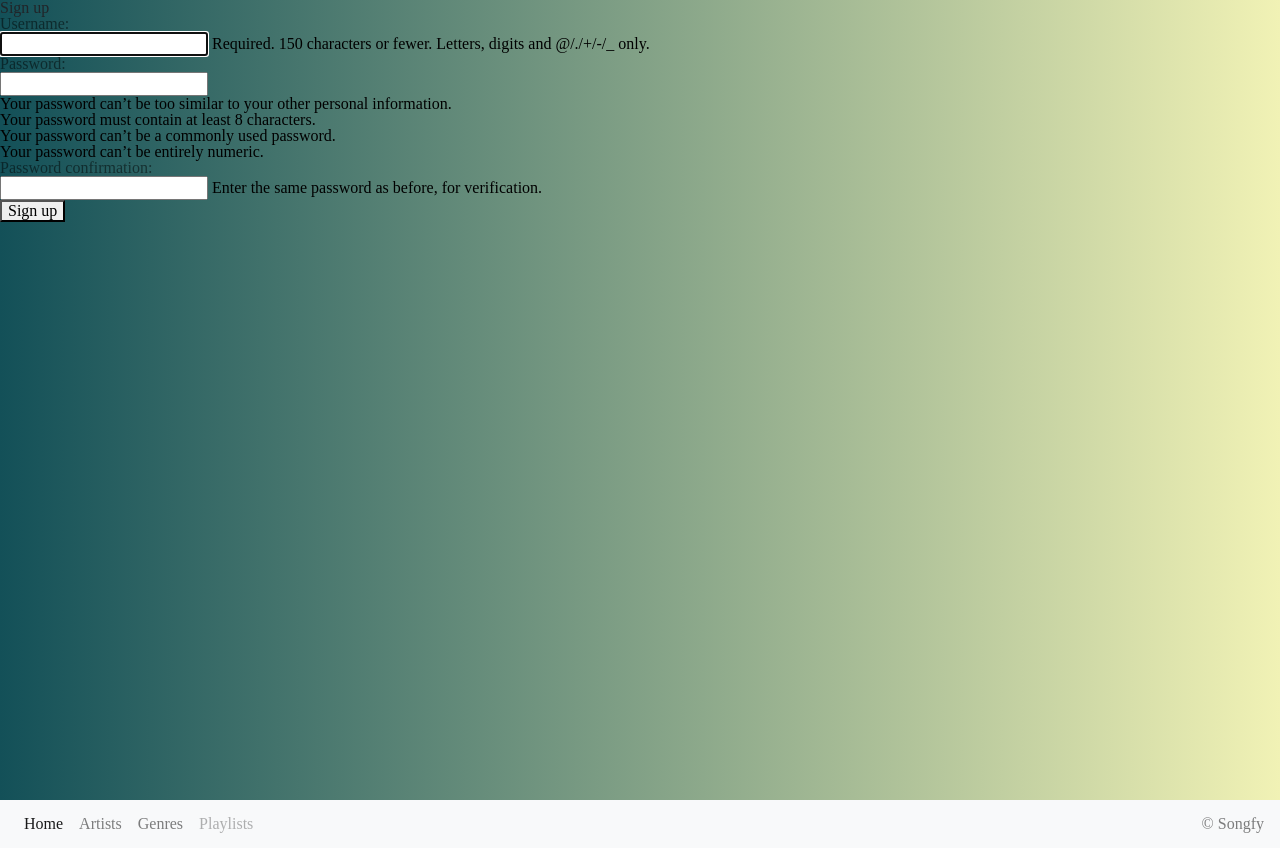
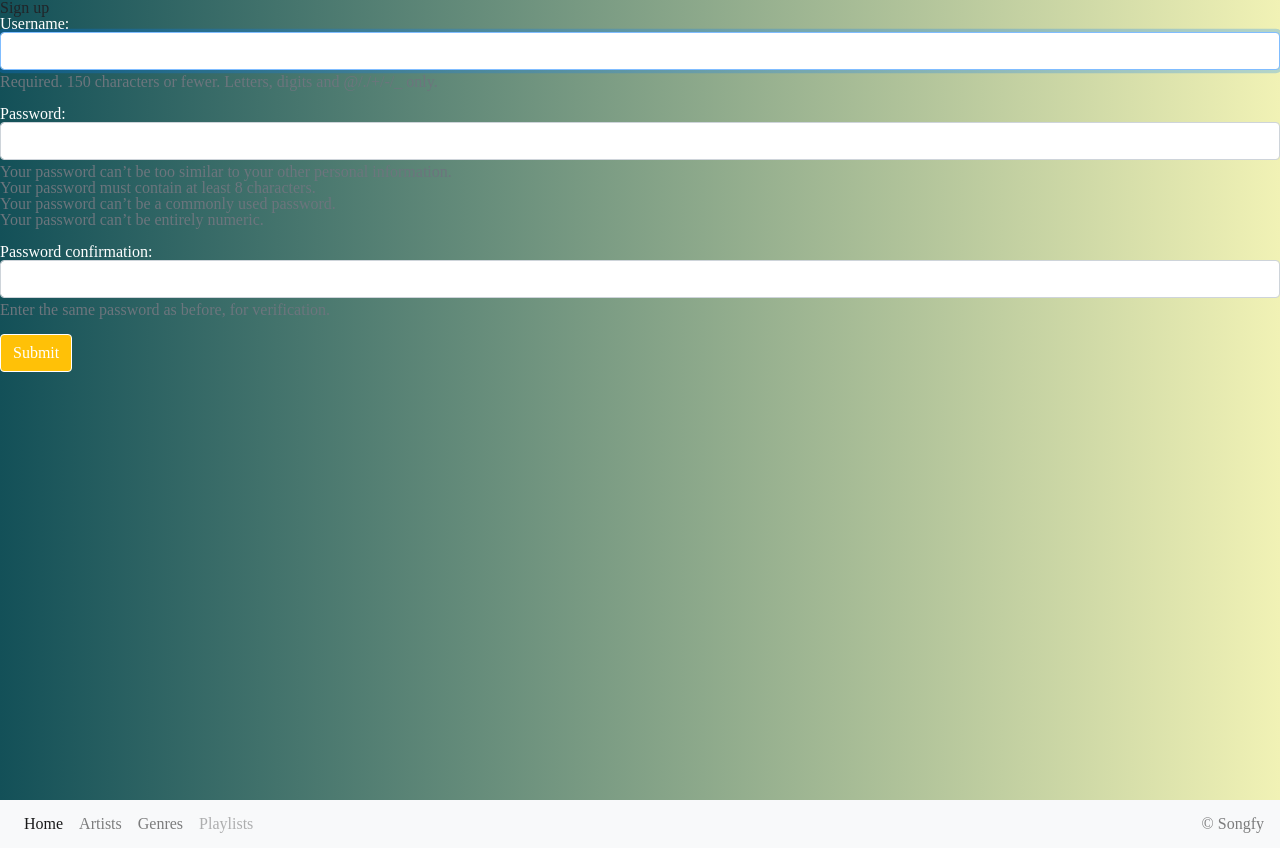
Before and after one commit to SiddharthShringi/Song-App, a Django app: page /signup in a window 1280 px wide. Shown: the part 64-912 px from the top of the page. Run offline with Django 3.2, Linux system fonts and the light colour scheme; some libraries are stand-ins or nearby versions.

Commit message:
apply widget tweaks to forms

```diff
--- a/songfy/static/css/songfy.css
+++ b/songfy/static/css/songfy.css
@@ -145,3 +145,7 @@ color: #4f626b;
 .loginout a, p {
   color: rgba(0,0,0,.5);
 }
+
+label {
+color: white;
+}
--- a/songfy/templates/songfy/add_edit_song.html
+++ b/songfy/templates/songfy/add_edit_song.html
@@ -3,10 +3,8 @@
 <div class="container">
 	<form method="post">
 		{% csrf_token %}
-		<div class="form-group">
-		{{ form.as_p }}
-		</div>
-		<input type="submit" value="Save">
+		{% include 'songfy/bs4_form.html' with form=form %}
+  		<button type="submit" class="btn bg-warning btn-primary">Submit</button>
 	</form>
 </div>
 {% endblock %}
--- a/songfy/templates/songfy/add_genre.html
+++ b/songfy/templates/songfy/add_genre.html
@@ -2,7 +2,7 @@
 {% block content %}
 <form method="post">
 	{% csrf_token %}
-	{{ form.as_p }}
-	<input type="submit" value="Add">
+	{% include 'songfy/bs4_form.html' with form=form %}
+  <button type="submit" class="btn bg-warning btn-primary">Submit</button>
 </form>
 {% endblock %}
--- a/songfy/templates/songfy/base.html
+++ b/songfy/templates/songfy/base.html
@@ -1,4 +1,5 @@
 {% load staticfiles %}
+{% load widget_tweaks %}
 <!DOCTYPE html>
 <html lang="en">
 <head>
--- a/songfy/templates/songfy/home.html
+++ b/songfy/templates/songfy/home.html
@@ -15,8 +15,8 @@
              </tr>
              {% endfor %}
         </table>
-        <button type="button" class="btn  bg-warning btn-primary">
-            <a href="{% url 'songfy:add_song' %}">Add New</a>
-        </button>
+        <a href="{% url 'songfy:add_song' %}">
+            <button type="button" class="btn  bg-warning btn-primary">Add New</button>
+        </a>
     </section>
 {% endblock %}
--- a/songfy/templates/songfy/signup.html
+++ b/songfy/templates/songfy/signup.html
@@ -2,20 +2,7 @@
 
 {% block content %}
   <h2>Sign up</h2>
-  <form method="post">
-    {% csrf_token %}
-    {% for field in form %}
-      <p>
-        {{ field.label_tag }}<br>
-        {{ field }}
-        {% if field.help_text %}
-          <small style="color: black">{{ field.help_text }}</small>
-        {% endif %}
-        {% for error in field.errors %}
-          <p style="color: red">{{ error }}</p>
-        {% endfor %}
-      </p>
-    {% endfor %}
-    <button type="submit">Sign up</button>
-  </form>
+  {% include 'songfy/bs4_form.html' with form=form %}
+  <button type="submit" class="btn bg-warning btn-primary">Submit</button>
+</form>
 {% endblock %}
```
Also changed, not shown: songfy/templates/registration/login.html (+3 -4 lines), songfy/templates/songfy/add_artist.html (+4 -6 lines), songfy/templates/songfy/add_playlist.html (+4 -4 lines).
